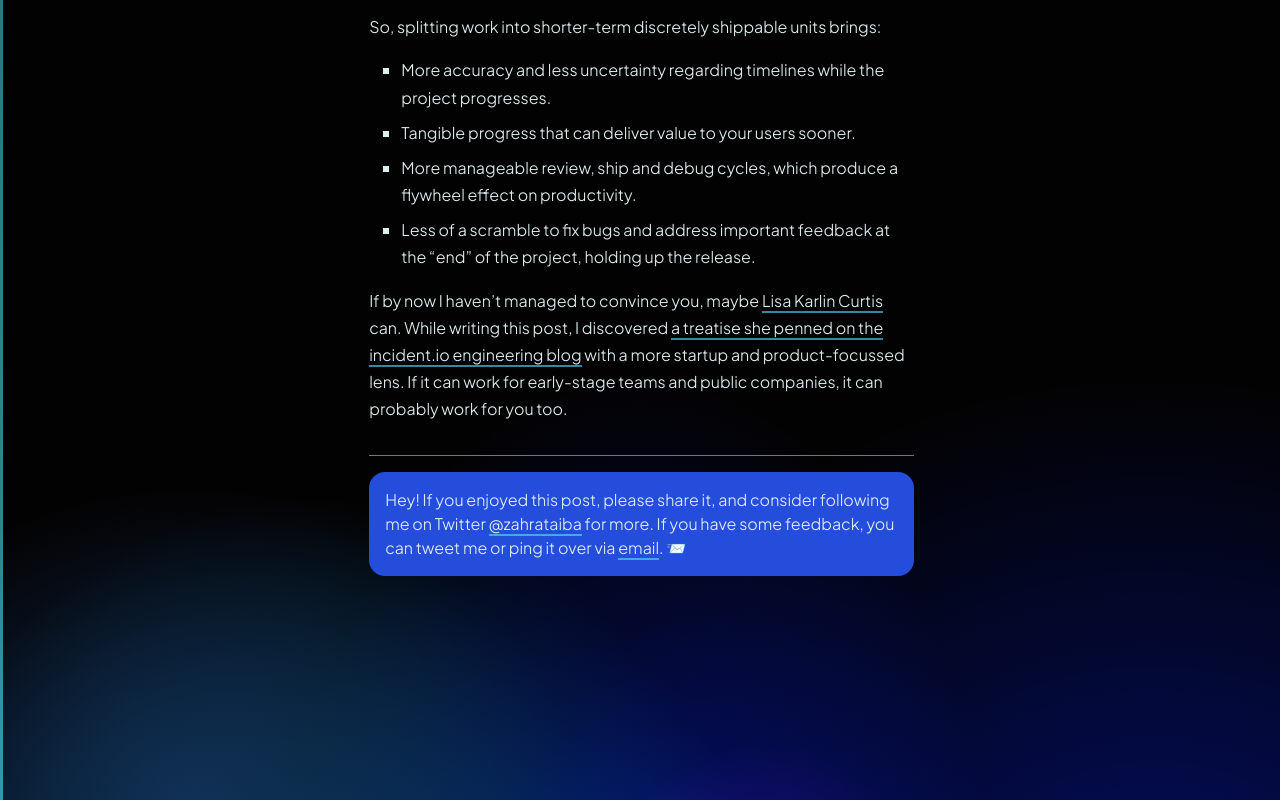
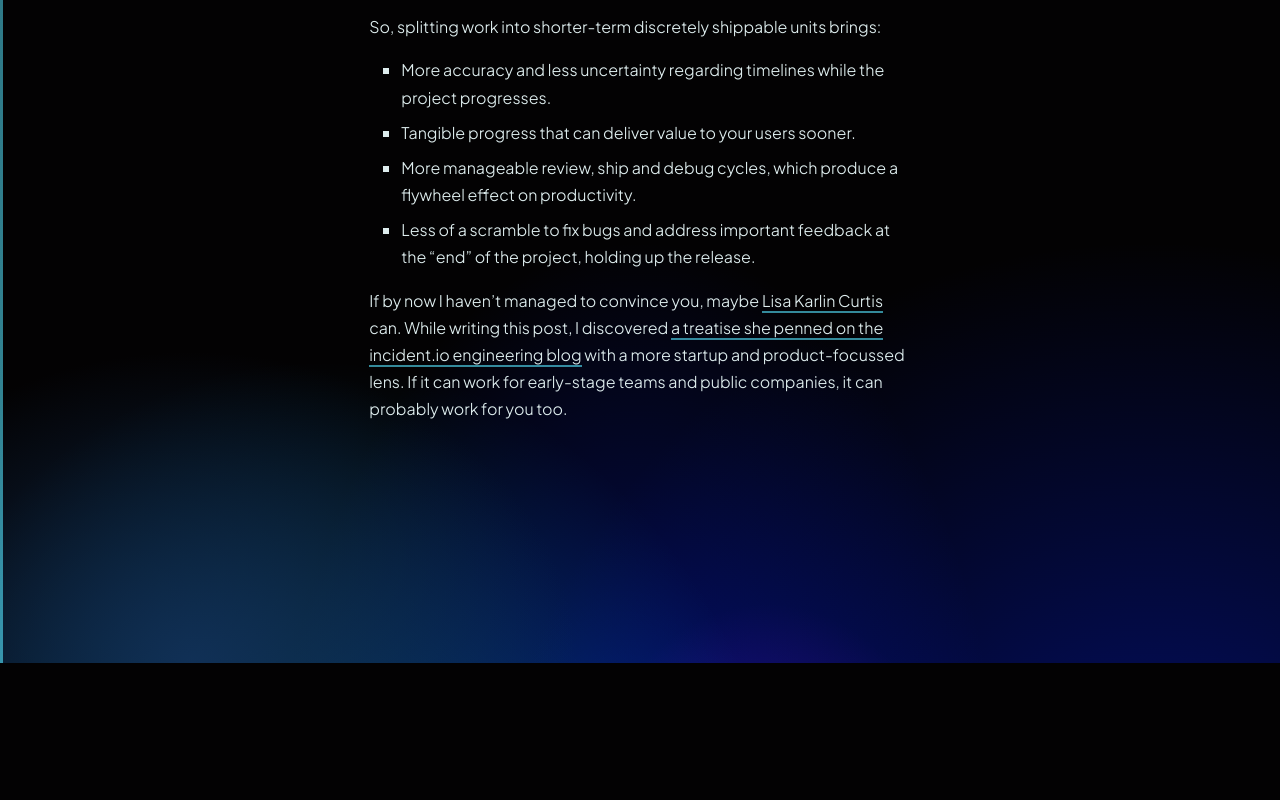
Before and after one commit to ZahraTee/personal-website, an Astro site: page /blog/shipping-incrementally in a window 1280 px wide. Shown: the part 4847-5647 px from the top of the page. After the commit the page ends 5510 px from the top, so only its background shows below. Built offline with nearby package versions, Linux system fonts and the light colour scheme; Astro itself is replaced by a stand-in of ours; some packages are replaced by stand-ins of ours.

Commit message:
Remove Callout from BlogPost

```diff
--- a/src/layouts/BlogPost.astro
+++ b/src/layouts/BlogPost.astro
@@ -154,14 +154,6 @@ const readingTime = getReadingTime(body);
         <div class="prose">
           <slot />
         </div>
-        <hr />
-        <Callout
-          >Hey! If you enjoyed this post, please share it, and consider
-          following me on Twitter <a href="https://twitter.com/zahrataiba"
-            >@zahrataiba</a
-          > for more. If you have some feedback, you can tweet me or ping it over
-          via <a href="mailto:zahratee@gmail.com">email</a>. 📨</Callout
-        >
       </article>
     </main>
   </body>
```
